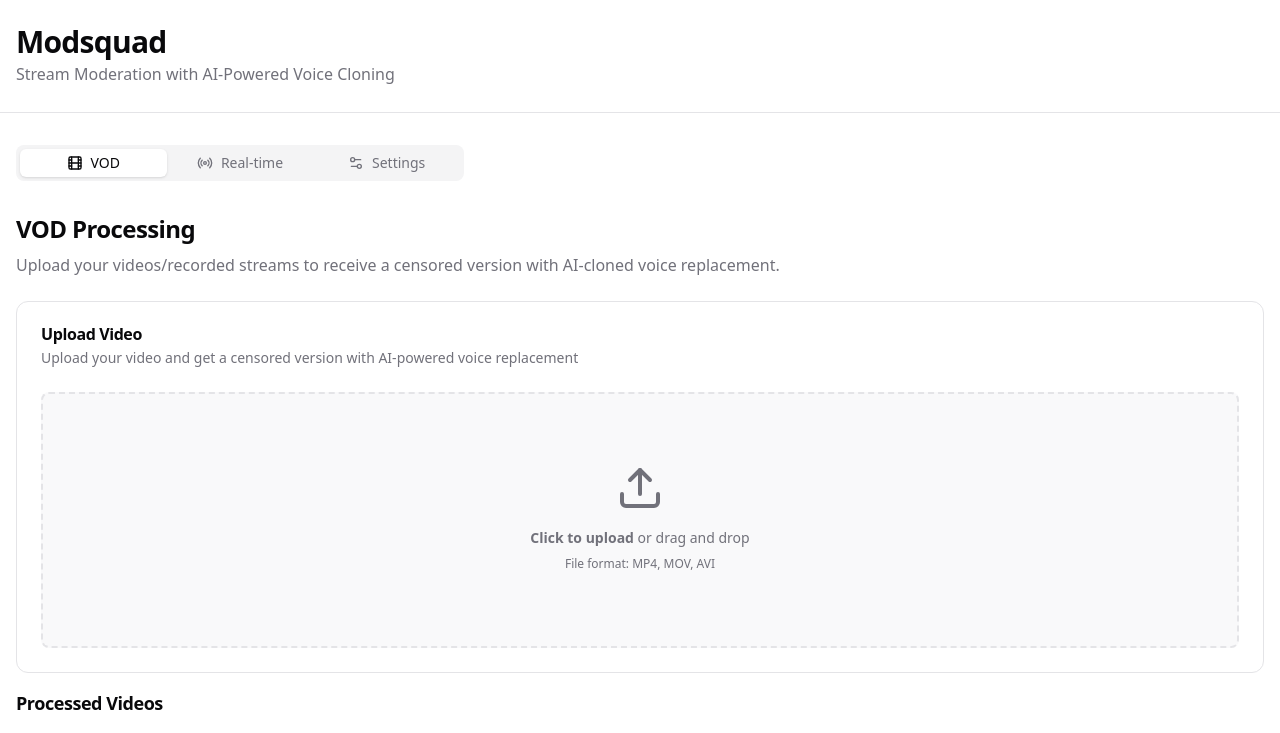
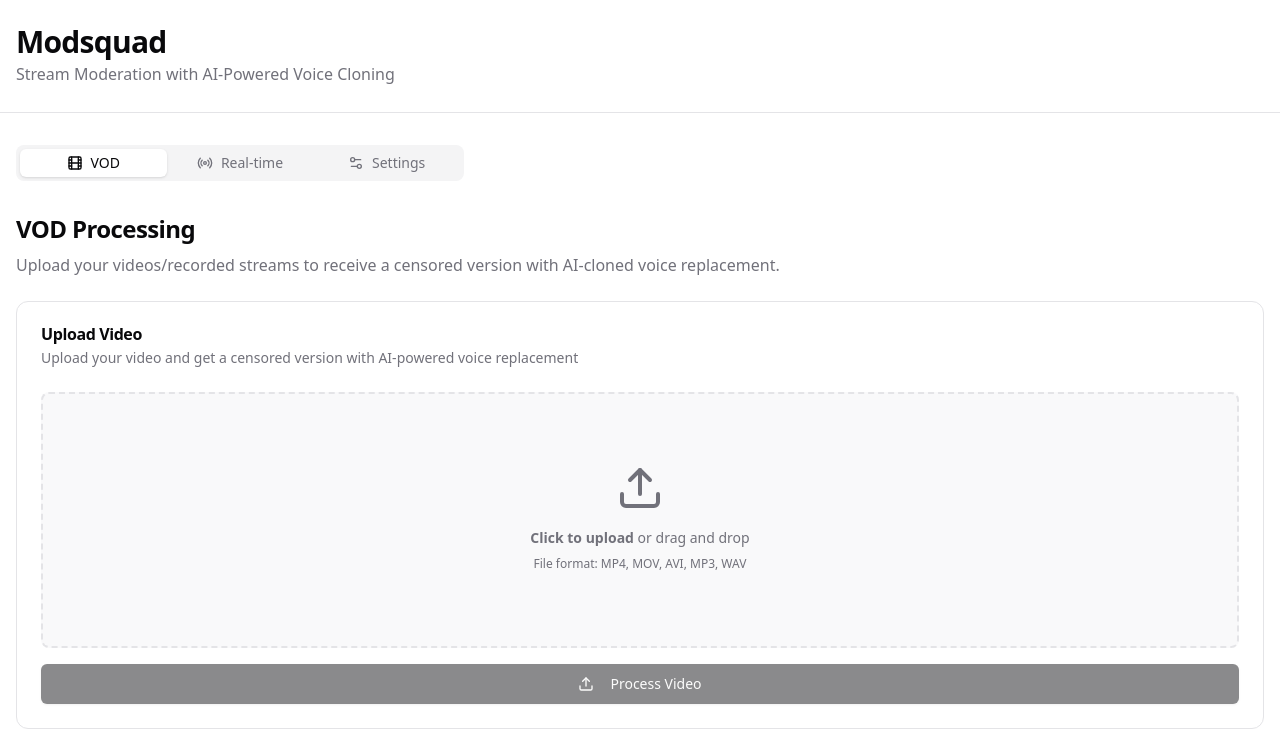
Before and after one commit to kumathy/Modsquad, a React (Vite) app in the folder frontend/: page / in a window 1280 px wide. Shown: the top 733 px of the page. Built offline with nearby package versions, Linux system fonts and the light colour scheme.

Commit message:
Update VideoUploadCard to process video

```diff
--- /dev/null
+++ b/frontend/src/components/ui/alert.jsx
@@ -0,0 +1,47 @@
+import * as React from "react"
+import { cva } from "class-variance-authority";
+
+import { cn } from "@/lib/utils"
+
+const alertVariants = cva(
+  "relative w-full rounded-lg border px-4 py-3 text-sm [&>svg+div]:translate-y-[-3px] [&>svg]:absolute [&>svg]:left-4 [&>svg]:top-4 [&>svg]:text-foreground [&>svg~*]:pl-7",
+  {
+    variants: {
+      variant: {
+        default: "bg-background text-foreground",
+        destructive:
+          "border-destructive/50 text-destructive dark:border-destructive [&>svg]:text-destructive",
+      },
+    },
+    defaultVariants: {
+      variant: "default",
+    },
+  }
+)
+
+const Alert = React.forwardRef(({ className, variant, ...props }, ref) => (
+  <div
+    ref={ref}
+    role="alert"
+    className={cn(alertVariants({ variant }), className)}
+    {...props} />
+))
+Alert.displayName = "Alert"
+
+const AlertTitle = React.forwardRef(({ className, ...props }, ref) => (
+  <h5
+    ref={ref}
+    className={cn("mb-1 font-medium leading-none tracking-tight", className)}
+    {...props} />
+))
+AlertTitle.displayName = "AlertTitle"
+
+const AlertDescription = React.forwardRef(({ className, ...props }, ref) => (
+  <div
+    ref={ref}
+    className={cn("text-sm [&_p]:leading-relaxed", className)}
+    {...props} />
+))
+AlertDescription.displayName = "AlertDescription"
+
+export { Alert, AlertTitle, AlertDescription }
--- a/frontend/src/components/video/VideoUploadCard.jsx
+++ b/frontend/src/components/video/VideoUploadCard.jsx
@@ -8,10 +8,67 @@ import {
   CardTitle,
 } from "@/components/ui/card";
 import { Button } from "@/components/ui/button";
+import { Alert, AlertDescription } from "@/components/ui/alert";
 
-import { Upload } from "lucide-react";
+import { Upload, Loader2, AlertTriangle } from "lucide-react";
 
-export default function VideoUploadCard() {
+const API_URL = "http://localhost:8000";
+
+export default function VideoUploadCard({ onUploadComplete }) {
+  const [file, setFile] = useState(null);
+  const [loading, setLoading] = useState(false);
+  const [error, setError] = useState(null);
+
+  function handleFileChange(event) {
+    const selectedFile = event.target.files[0];
+    if (selectedFile) {
+      setFile(selectedFile);
+      setError(null);
+    }
+  }
+
+  async function handleUpload() {
+    if (!file) {
+      setError("Please select a file first");
+      return;
+    }
+
+    setLoading(true);
+    setError(null);
+
+    const formData = new FormData();
+    formData.append("file", file);
+
+    try {
+      const response = await fetch(`${API_URL}/process-video`, {
+        method: "POST",
+        body: formData,
+      });
+
+      if (!response.ok) {
+        const errorData = await response.json();
+        throw new Error(errorData.detail || "Processing failed");
+      }
+
+      const data = await response.json();
+      console.log("Processing complete:", data);
+
+      // Call parent callback with result
+      if (onUploadComplete) {
+        onUploadComplete(data);
+      }
+
+      // Reset form
+      setFile(null);
+      document.getElementById("video-upload").value = "";
+    } catch (err) {
+      setError(err.message);
+      console.error("Error:", err);
+    } finally {
+      setLoading(false);
+    }
+  }
+
   return (
     <div className="space-y-6">
       <Card className="shadow-none">
@@ -35,19 +92,75 @@ export default function VideoUploadCard() {
                   and drop
                 </p>
                 <p className="text-xs text-muted-foreground">
-                  File format: MP4, MOV, AVI
+                  File format: MP4, MOV, AVI, MP3, WAV
                 </p>
               </div>
               <input
                 id="video-upload"
                 type="file"
                 className="hidden"
-                accept="video/*"
+                accept="video/*,audio/*"
+                onChange={handleFileChange}
+                disabled={loading}
               />
             </label>
           </div>
+
+          {/* Show selected file */}
+          {file && (
+            <div className="p-3 bg-muted rounded-lg">
+              <p className="text-sm font-medium">{file.name}</p>
+              <p className="text-xs text-muted-foreground">
+                {(file.size / (1024 * 1024)).toFixed(2)} MB
+              </p>
+            </div>
+          )}
+
+          {/* Upload Button */}
+          <Button
+            onClick={handleUpload}
+            disabled={!file || loading}
+            className="w-full"
+            size="lg"
+          >
+            {loading ? (
+              <>
+                <Loader2 className="mr-2 h-4 w-4 animate-spin" />
+              </>
+            ) : (
+              <>
+                <Upload className="mr-2 h-4 w-4" />
+                Process Video
+              </>
+            )}
+          </Button>
         </CardContent>
       </Card>
+
+      {/* Error Alert */}
+      {error && (
+        <Alert variant="destructive">
+          <AlertTriangle className="h-4 w-4" />
+          <AlertDescription>{error}</AlertDescription>
+        </Alert>
+      )}
+
+      {/* Loading State */}
+      {loading && (
+        <Card>
+          <CardContent className="pt-6">
+            <div className="flex flex-col items-center justify-center py-8 space-y-4">
+              <Loader2 className="h-12 w-12 animate-spin text-primary" />
+              <div className="text-center">
+                <p className="text-lg font-medium">Processing video...</p>
+                <p className="text-sm text-muted-foreground">
+                  Transcribing and detecting profanity, this may take a minute.
+                </p>
+              </div>
+            </div>
+          </CardContent>
+        </Card>
+      )}
     </div>
   );
 }
```
